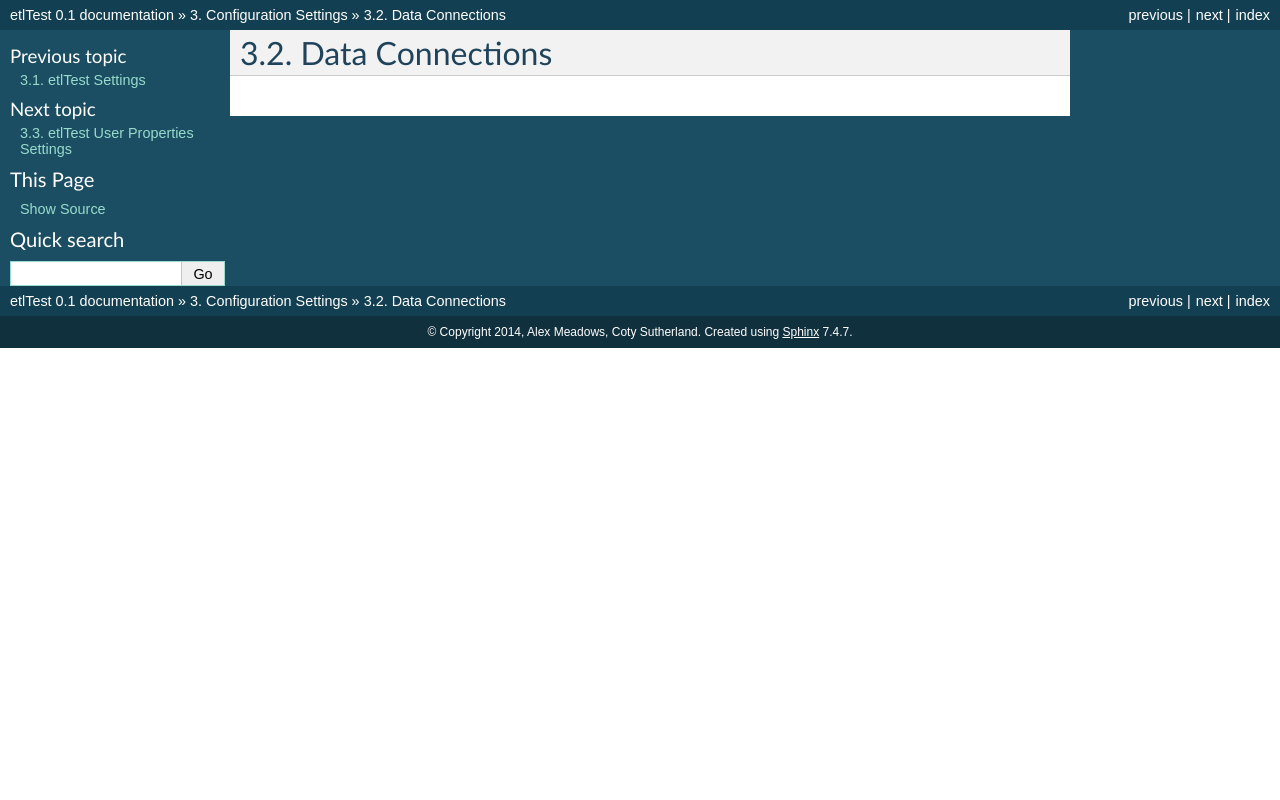
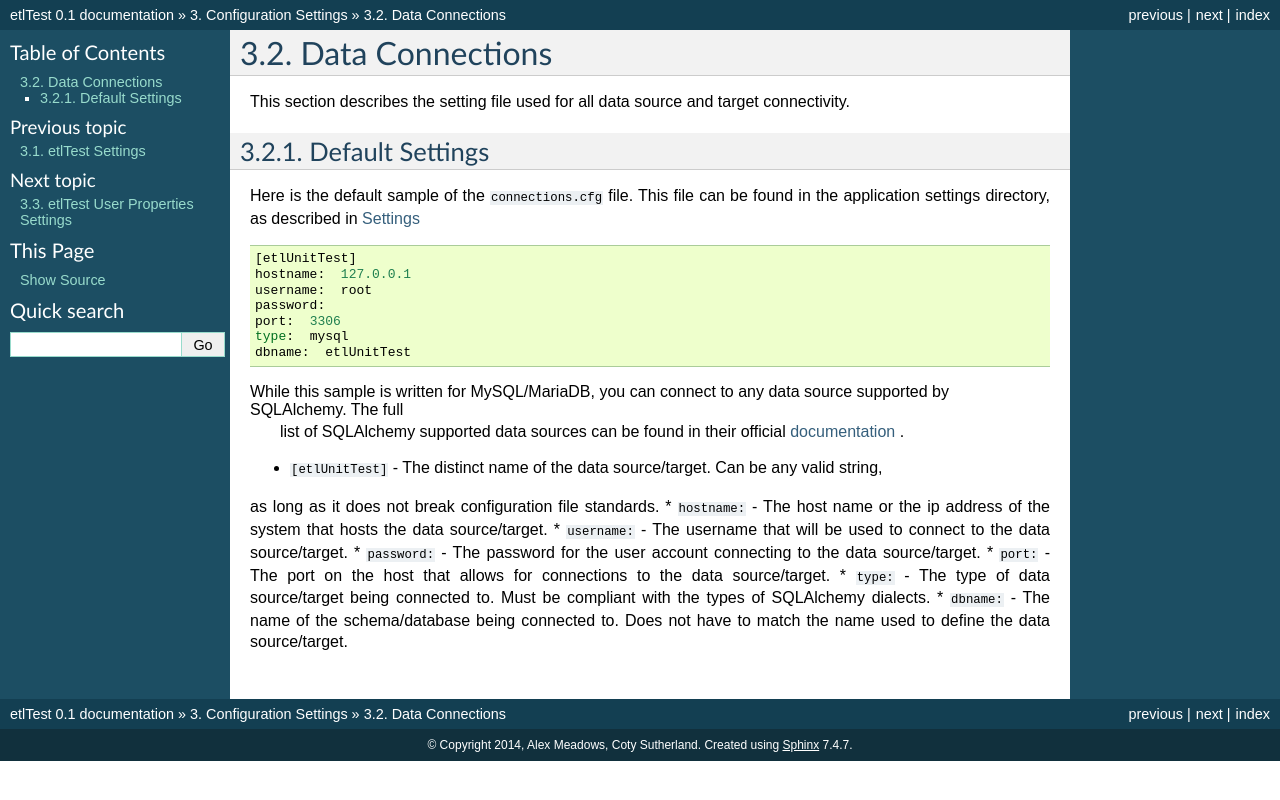
Before and after one commit to OpenDataAlex/etlTest, a Sphinx documentation site: the page built from docs/source/settings/connections.rst, in a window 1280 px wide. Shown: the top 800 px of the page. Built offline with Sphinx 7.4.7, drawn with Linux system fonts in a browser that asks for light colours; formulas are drawn with MathJax 3; pages that are not in the unit, such as notebooks, are missing from menus.

Commit message:
Added more config file documentation.

```diff
--- a/docs/source/settings/connections.rst
+++ b/docs/source/settings/connections.rst
@@ -1,2 +1,34 @@
 Data Connections
 ================
+This section describes the setting file used for all data source and target connectivity.
+
+Default Settings
+----------------
+
+Here is the default sample of the ``connections.cfg`` file.  This file can be found in the application settings directory, as described in :doc:`Settings <./settings>`
+
+::
+
+    [etlUnitTest]
+    hostname:  127.0.0.1
+    username:  root
+    password:
+    port:  3306
+    type:  mysql
+    dbname:  etlUnitTest
+
+
+While this sample is written for MySQL/MariaDB, you can connect to any data source supported by SQLAlchemy.  The full
+ list of SQLAlchemy supported data sources can be found in their official `documentation <http://docs.sqlalchemy
+ .org/en/rel_0_9/core/engines.html#database_urls>`_ .
+
+* ``[etlUnitTest]`` - The distinct name of the data source/target.  Can be any valid string,
+as long as it does not break configuration file standards.
+*  ``hostname:`` - The host name or the ip address of the system that hosts the data source/target.
+*  ``username:`` - The username that will be used to connect to the data source/target.
+*  ``password:`` - The password for the user account connecting to the data source/target.
+*  ``port:`` - The port on the host that allows for connections to the data source/target.
+*  ``type:`` - The type of data source/target being connected to.  Must be compliant with the types of SQLAlchemy
+dialects.
+*  ``dbname:`` - The name of the schema/database being connected to.  Does not have to match the name used to define
+the data source/target.
```
Also changed, not shown: docs/source/settings/data_integration.rst (+10 -0 lines), docs/source/settings/properties.rst (+27 -0 lines).
